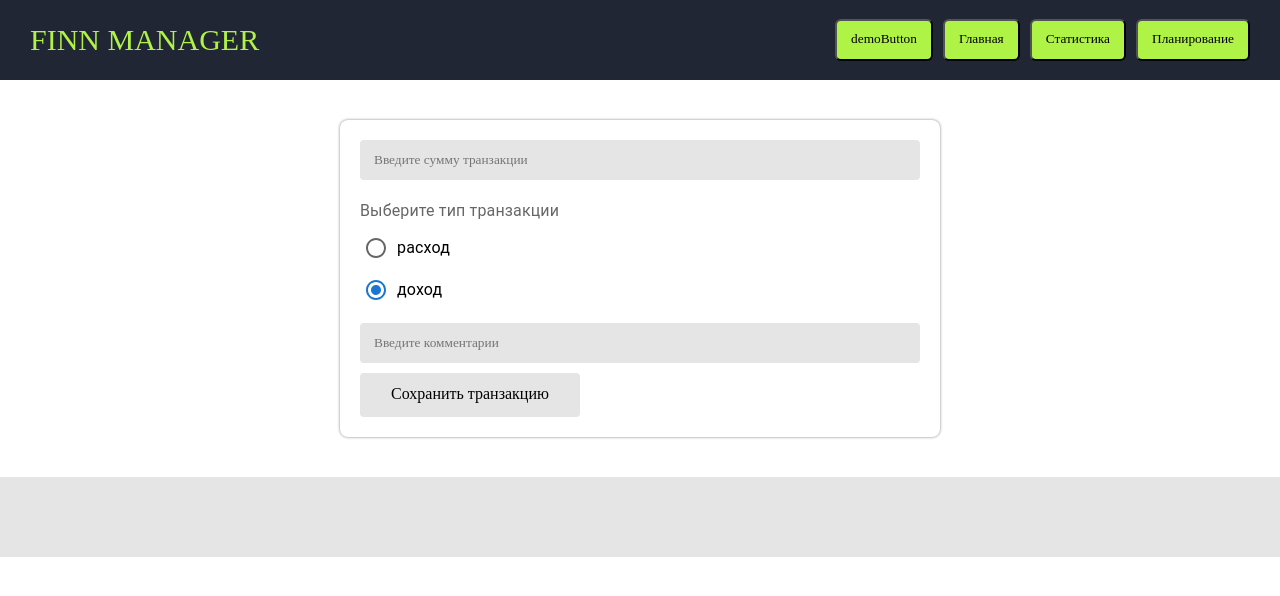
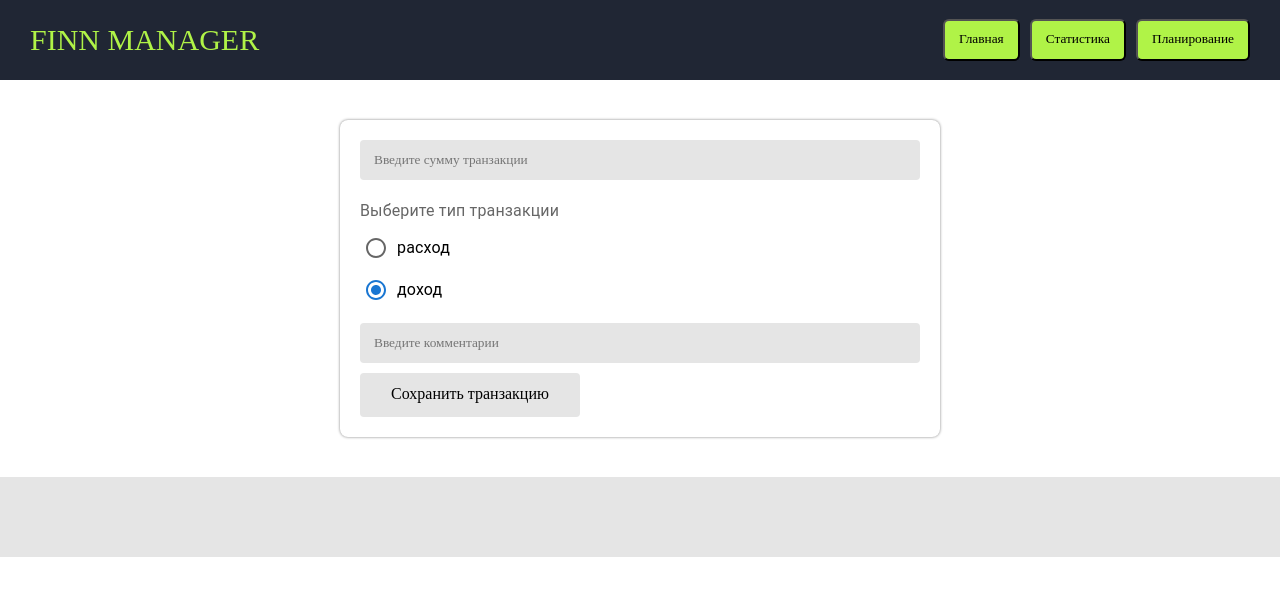
Before and after one commit to sergey87chuvasov/react-project12, a React (Create React App) app: page / in a window 1280 px wide. Shown: the top 596 px of the page. Built offline with nearby package versions, Linux system fonts and the light colour scheme.

Commit message:
added HOC components

```diff
--- a/src/components/comps/Button.jsx
+++ b/src/components/comps/Button.jsx
@@ -10,8 +10,13 @@ const buttonCss = {
 };
 
 const Button = (props) => {
-  const { inner } = props;
-  return <button style={buttonCss}>{inner}</button>;
+  const { children, onClick } = props;
+
+  return (
+    <button style={buttonCss} onClick={onClick}>
+      {children}
+    </button>
+  );
 };
 
 export default Button;
--- a/src/components/comps/HOCHeaderButton.jsx
+++ b/src/components/comps/HOCHeaderButton.jsx
@@ -1,11 +1,16 @@
 import React from 'react';
+import { useNavigate } from 'react-router-dom';
 
-const HOCButton = (ButtonComponent) => {
+const HOCButton = (ButtonComponent, params) => {
   return (props) => {
-    const click = () => {
+    // eslint-disable-next-line react-hooks/rules-of-hooks
+    const navigate = useNavigate();
+
+    const onClick = () => {
+      navigate(props.text);
       props.onClick();
     };
-    return <ButtonComponent {...props} onClick={click} />;
+    return <ButtonComponent {...props} onClick={onClick} />;
   };
 };
 
--- a/src/components/views/global/Header.jsx
+++ b/src/components/views/global/Header.jsx
@@ -1,5 +1,5 @@
 import React from 'react';
-import { useNavigate } from 'react-router-dom';
+// import { useNavigate } from 'react-router-dom';
 import css from '../../../styles/styles.css';
 
 import HOCButton from '../../comps/HOCHeaderButton';
@@ -9,18 +9,20 @@ const HOCButtonComponent = HOCButton(Button);
 
 const { HeaderContainer, HeaderCSS } = css;
 
-const buttonsCss = {
-  display: 'block',
-  padding: '10px 14px 12px',
-  borderRadius: '6px',
-  backgroundColor: '#B0F347',
-  cursor: 'pointer',
-  marginLeft: '10px',
-  outline: 'none',
-};
+// const buttonsCss = {
+//   display: 'block',
+//   padding: '10px 14px 12px',
+//   borderRadius: '6px',
+//   backgroundColor: '#B0F347',
+//   cursor: 'pointer',
+//   marginLeft: '10px',
+//   outline: 'none',
+// };
 
 const Header = () => {
-  const navigate = useNavigate();
+  // const navigate = useNavigate();
+
+  // const [inner, setInner] = useState(0);
 
   return (
     <React.Fragment>
@@ -28,18 +30,23 @@ const Header = () => {
         <HeaderCSS.Logo>FINN MANAGER</HeaderCSS.Logo>
         <HeaderCSS.MenuContainer>
           <HOCButtonComponent
-            onClick={() => console.log('hello')}
-            inner={'demoButton'}
-          ></HOCButtonComponent>
-          <button onClick={() => navigate('/main')} style={buttonsCss}>
+            text={'/main'}
+            onClick={() => console.log('переход по маршруту /main')}
+          >
             Главная
-          </button>
-          <button onClick={() => navigate('/stat/расход')} style={buttonsCss}>
+          </HOCButtonComponent>
+          <HOCButtonComponent
+            text={'/stat/расход'}
+            onClick={() => console.log('переход по маршруту /stat/расход')}
+          >
             Статистика
-          </button>
-          <button onClick={() => navigate('/plan')} style={buttonsCss}>
+          </HOCButtonComponent>
+          <HOCButtonComponent
+            text={'/plan'}
+            onClick={() => console.log('переход по маршруту /plan')}
+          >
             Планирование
-          </button>
+          </HOCButtonComponent>
         </HeaderCSS.MenuContainer>
       </HeaderContainer>
     </React.Fragment>
```
